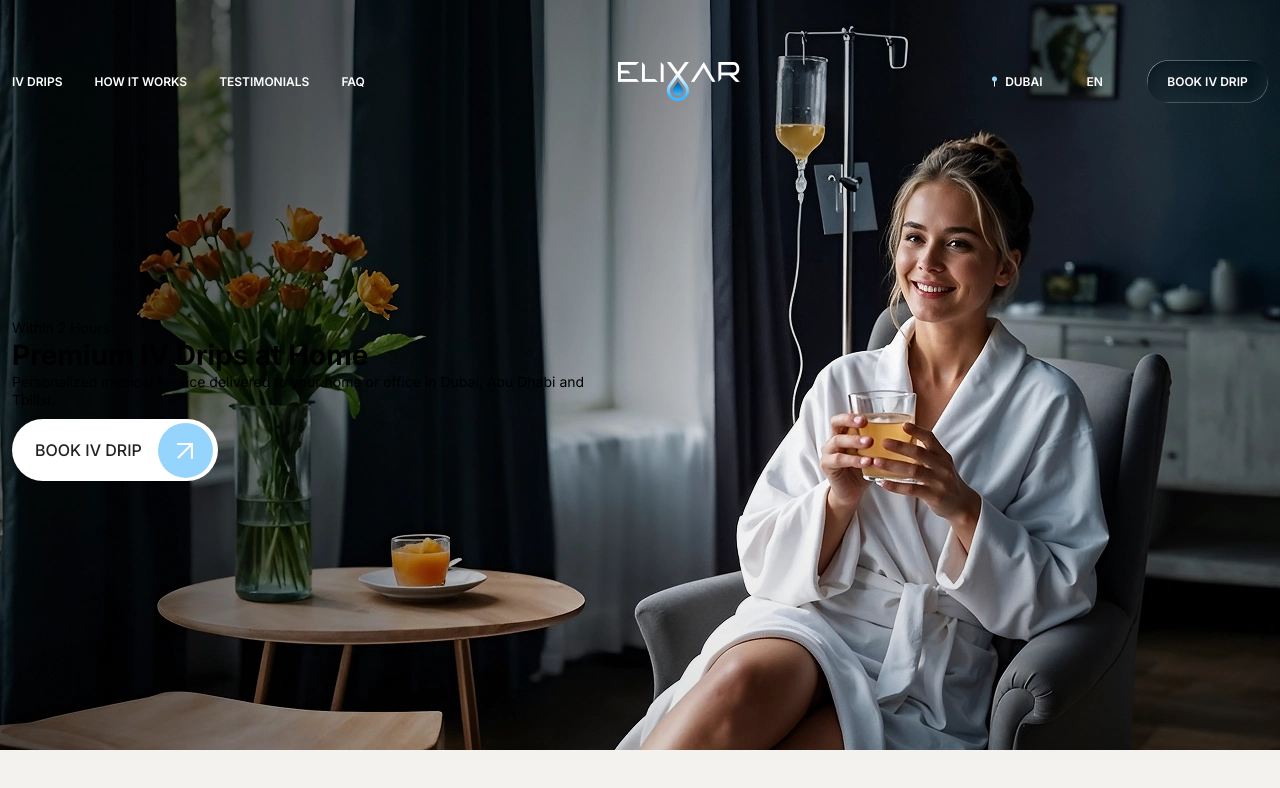
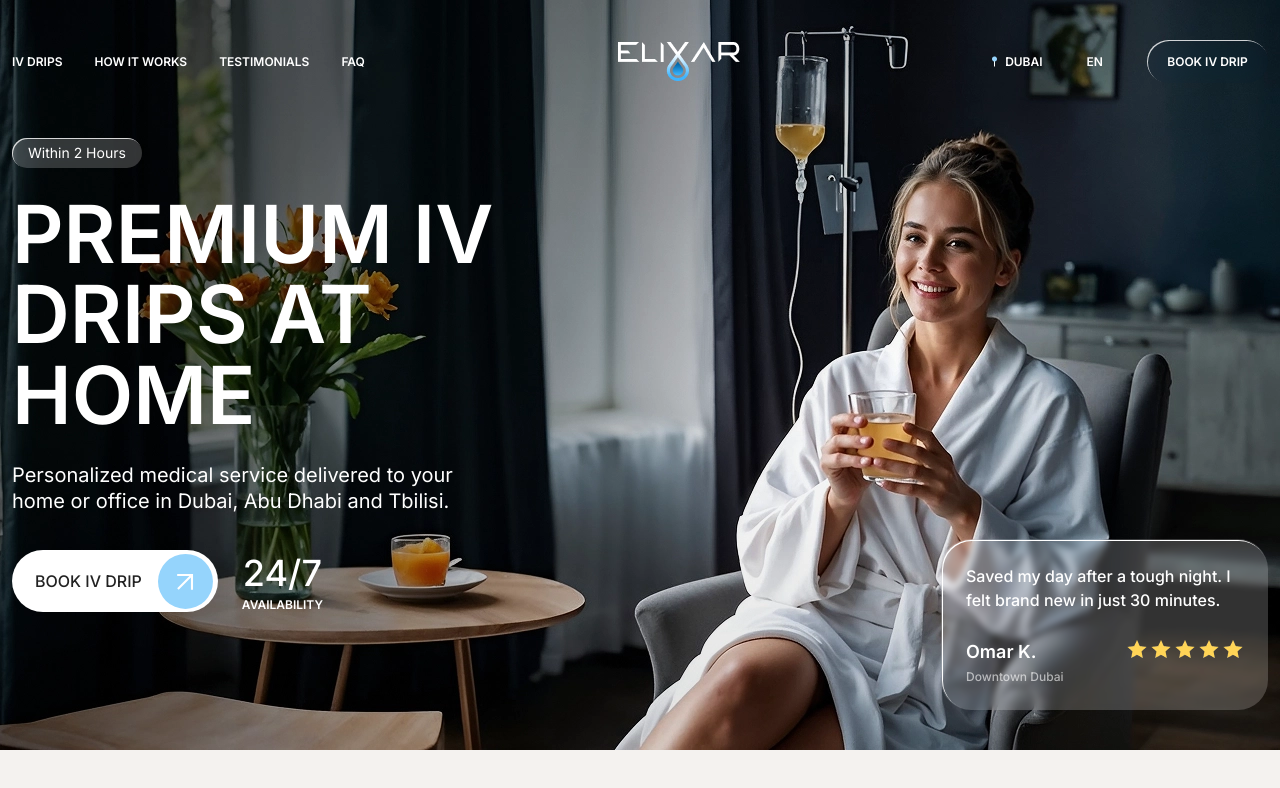
Before and after one commit to elalince/elixar, a website: page src/index.html in a window 1280 px wide. Drawn offline with nearby package versions, Linux system fonts and the light colour scheme; files that its build step writes are made by us from their sources; files whose address does not match are found by name.

Commit message:
top-block

```diff
--- a/src/index.html
+++ b/src/index.html
@@ -9,15 +9,31 @@
       <div class="top-block">
         <div class="top-block__container main-width">
             <div class="top-block__content">
-                <div class="top-blokc__label">
+                <div class="top-block__label">
                     Within 2 Hours
                 </div>
                 <h1 class="top-block__title">Premium IV Drips at Home</h1>
                 <p class="top-block__description">Personalized medical service delivered to your home or office in Dubai, Abu Dhabi and Tbilisi.</p>
                 <div class="top-block__buttons">
                     <a href="" class="btn btn--primary">Book IV drip</a>
+                   <div class="top-block__time">
+                        <div>24/7 </div>
+                        availability
+                   </div>
+                </div>
+          </div>
+          <div class="top-block__review review">
+                <div class="top-block__review-text">
+                    Saved my day after a tough night. I felt brand new in just 30 minutes.
+                </div>
+                <div class="top-block__review-author">
+                    <div class="top-block__review-author-name">Omar K.</div>
+                    <div class="top-block__review-author-city">Downtown Dubai</div>
+                </div>
+                <div class="top-block__review-rating review__rating review__rating--5">
+                    <img src="@img/stars.webp">
+                </div>
 
-                </div>
           </div>
       </div>
     </main>
--- a/src/scss/main.scss
+++ b/src/scss/main.scss
@@ -113,7 +113,7 @@ h1 {
     text-transform: uppercase;
     color: #222;
 
-    &::after {
+     &::after {
       content: '';
       width: 55px;
       height: 55px;
@@ -121,7 +121,6 @@ h1 {
       transition: all .3s ease;
     }
 
-  }
   &:hover {
     &::after {
           content: '';
@@ -130,6 +129,9 @@ h1 {
           background: url(@img/btn-after-hover.svg);
         }
   }
+
+}
+
   @media (min-width: 768px) {
 
   }
@@ -141,7 +143,7 @@ header {
   position: absolute;
   top: 0;
   width: 100%;
-  padding: 60px 0;
+  padding: 40px 0;
 
   .header {
     display: flex;
@@ -212,14 +214,20 @@ header {
       padding: 14px 20px;
       width: 121px;
       height: 43px;
-      background:url(@img/header-btn.webp) center no-repeat;
+      background: rgba(0, 0, 0, 0);
+      backdrop-filter: blur(12px) saturate(130%);
+      -webkit-backdrop-filter: blur(12px) saturate(130%);
+      box-shadow: inset 1px 1px 0 0 rgba(255, 255, 255, 0.8);
       font-weight: 600;
       font-size: 12px;
       text-transform: uppercase;
       color: #fff;
+
     }
   }
 }
+
+
 /* navbar example */
 
 .navbar-btn {
--- a/src/scss/top-block.scss
+++ b/src/scss/top-block.scss
@@ -1,5 +1,6 @@
 .top-block {
     height: 100vh;
+    max-height: 750px;
     background: url(@img/top-bg.webp) no-repeat top center;
 
 
@@ -13,12 +14,120 @@
         justify-content: center;
         align-items: flex-start;
         height: 100vh;
+        max-height: 750px;
+        position: relative;
     }
 
     &__content {
         display: flex;
         flex-direction: column;
         align-items: flex-start;
+        gap: 26px;
         max-width: 600px;
     }
+
+    &__label {
+        display: flex;
+        align-items: center;
+        justify-content: center;
+        border-radius: 40px;
+        padding: 10px 16px;
+        height: 30px;
+        background: rgba(255, 255, 255, 0.2);
+        backdrop-filter: blur(12px) saturate(130%);
+        -webkit-backdrop-filter: blur(12px) saturate(130%);
+         box-shadow: inset 1px 1px 0 0 rgba(255, 255, 255, 0.8);
+        color: #fff;
+    }
+
+    &__title {
+        font-weight: 600;
+        font-size: 80px;
+        line-height: 101%;
+        text-transform: uppercase;
+        color: #fff;
+    }
+
+    &__description {
+            max-width: 470px;
+        font-weight: 400;
+        font-size: 20px;
+        line-height: 130%;
+        color: #fff;
+    }
+
+    &__buttons {
+        display: flex;
+        align-items: flex-start;
+        gap: 24px;
+    }
+
+    &__time {
+        display: flex;
+        flex-direction: column;
+        align-items: center;
+        justify-content: center;
+        font-weight: 600;
+        font-size: 12px;
+        text-transform: uppercase;
+        color: #fff;
+
+        div {
+            font-weight: 500;
+            font-size: 36px;
+        }
+    }
+
+    &__review {
+        display: flex;
+        align-items: flex-start;
+        flex-wrap: wrap;
+        gap: 28px;
+        border: 1px solid rgba(255, 255, 255, 0);
+        border-radius: 30px;
+        padding: 24px;
+        width: 327px;
+        background: rgba(248, 248, 248, 0.2);
+        backdrop-filter: blur(3px) saturate(130%);
+        -webkit-backdrop-filter: blur(3px) saturate(130%);
+        box-shadow: inset 1px 1px 0 0 rgba(255, 255, 255);
+        color: #fff;
+        position: absolute;
+        bottom: 40px;
+        right: 12px;
+
+    }
+
+    &__review-text {
+        font-weight: 500;
+        font-size: 16px;
+        line-height: 150%;
+        width: 100%;
+    }
+
+    &__review-author {
+        width: 45%;
+        display: flex;
+        flex-direction: column;
+        gap: 6px;
+    }
+
+    &__review-author-name {
+        font-weight: 600;
+        font-size: 18px;
+        color: #fff;
+       }
+
+    &__review-author-city {
+        font-weight: 500;
+        font-size: 12px;
+        color: #fff;
+        opacity: 0.6;
+    }
+
+    &__review-rating {
+       margin-left: auto;
+
+    }
+
 }
```
Also changed, not shown: dist/css/style.css, dist/css/style.min.css, dist/img/header-btn.webp, dist/img/stars.webp (added), dist/index.html, src/img/header-btn.webp, src/img/stars.webp (added).
